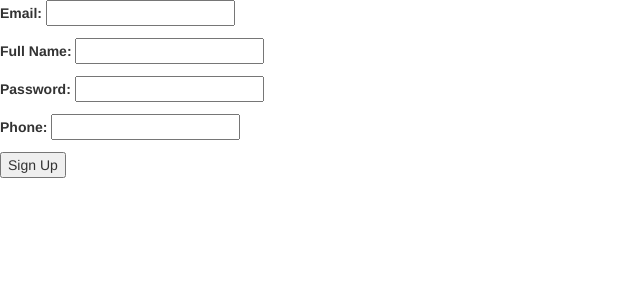
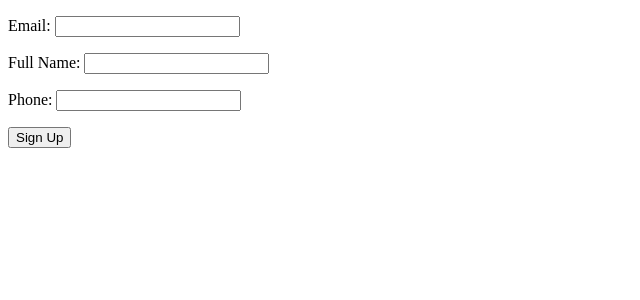
Before and after one commit to louiseruiwenli/availableTA, a PHP site: page /signup.php in a window 1280 px wide. Shown: the top 300 px of the page, without its empty margins (0-640 px from the left). Run offline with PHP 8.4, Linux system fonts and the light colour scheme.

Commit message:
Update signup.php

```diff
--- a/Code/signup.php
+++ b/Code/signup.php
@@ -2,8 +2,6 @@
 <html lang="en">
   <head>
     <title>Login Page</title>
-    <link rel="stylesheet" href="https://maxcdn.bootstrapcdn.com/bootstrap/3.3.7/css/bootstrap.min.css" crossorigin="anonymous">
-    <link rel="stylesheet" href="https://maxcdn.bootstrapcdn.com/bootstrap/3.3.7/css/bootstrap-theme.min.css" crossorigin="anonymous">
     <script src="https://maxcdn.bootstrapcdn.com/bootstrap/3.3.7/js/bootstrap.min.js" crossorigin="anonymous"></script>
   </head>
   <body>
@@ -18,10 +16,6 @@
           <input type="text" id="name" name="name"  />
         </p>
         <p>
-          <label>Password:</label>
-          <input type="password" id="pass" name="pass"  />
-        </p>
-        <p>
           <label>Phone:</label>
           <input type="text" id="phone" name="phone"  />
         </p>
```
